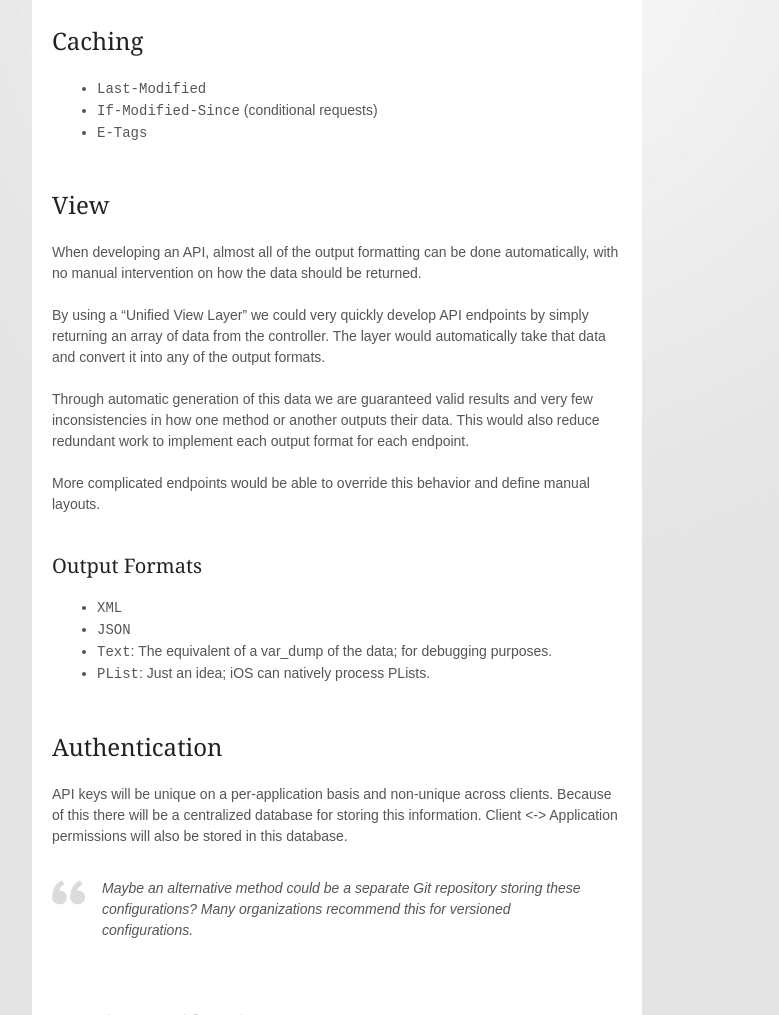
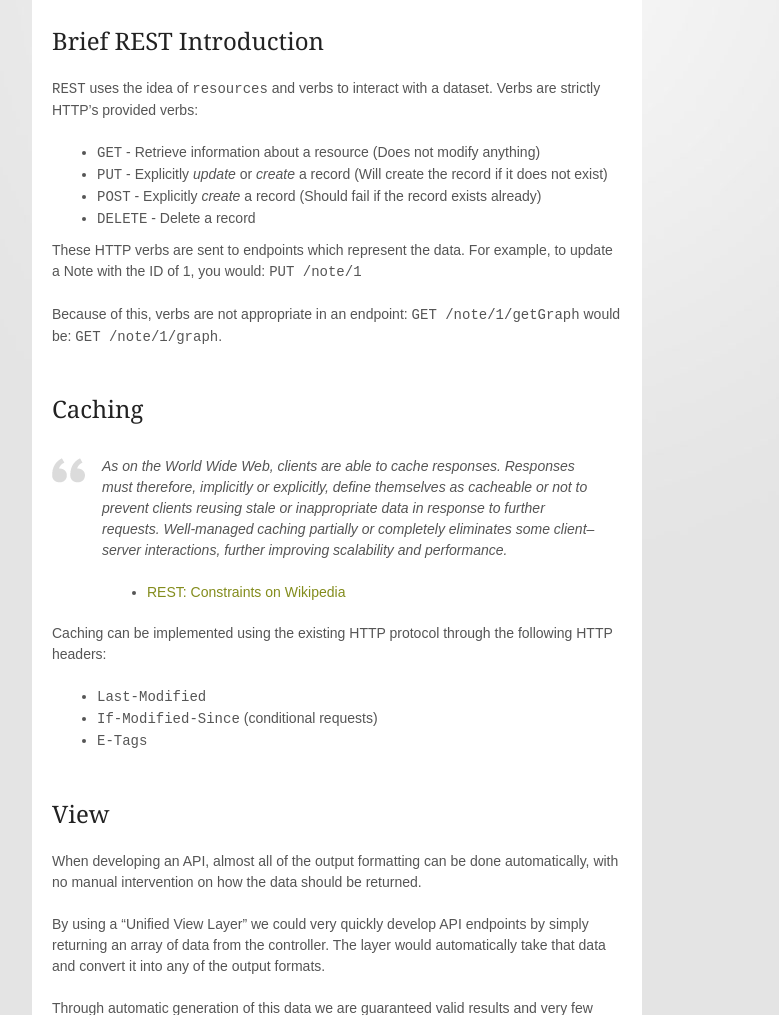
Before and after one commit to grahamc/grahamc.github.com, a Jekyll site: the page built from documents/api.markdown, in a window 1280 px wide and 1400 px high. Shown: the part 385-1400 px from the top of the window, without its empty margins (138-917 px from the left). Built offline with Jekyll 4.4.1, drawn with Linux system fonts in a browser that asks for light colours.

Commit message:
Adding a caching note, and updating the copyright.

```diff
--- a/_layouts/base.html
+++ b/_layouts/base.html
@@ -33,7 +33,7 @@ ribbon: false
 			{{ content }}
 
 			<div id="footer">
-				<p>&copy; 2010 Graham Christensen. All Rights Reserved. <a href="http://github.com/grahamc/grahamc.com">Fork me on GitHub</a></p>
+				<p>&copy; 2011 Graham Christensen. All Rights Reserved. <a href="http://github.com/grahamc/grahamc.com">Fork me on GitHub</a></p>
 			</div>
 		</div>
 		<script type="text/javascript">
--- a/documents/api.markdown
+++ b/documents/api.markdown
@@ -3,9 +3,27 @@ layout: code
 title: API Considerations
 ---
 
-<img src="http://hueniverse.com/wp-content/uploads/2007/12/My-Endpoints-300x267.png" alt="My Endpoint: Let me show you them." />
+
+![My Endpoints: Let me show you them'](http://hueniverse.com/wp-content/uploads/2007/12/My-Endpoints-300x267.png)
+
+### Brief REST Introduction
+`REST` uses the idea of `resources` and verbs to interact with a dataset. Verbs are strictly HTTP's provided verbs:
+
+- `GET` - Retrieve information about a resource (Does not modify anything)
+- `PUT` - Explicitly *update* or *create* a record (Will create the record if it does not exist)
+- `POST` - Explicitly *create* a record (Should fail if the record exists already)
+- `DELETE` - Delete a record
+
+These HTTP verbs are sent to endpoints which represent the data. For example, to update a Note with the ID of 1, you would: `PUT /note/1`
+
+Because of this, verbs are not appropriate in an endpoint: `GET /note/1/getGraph` would be: `GET /note/1/graph`.
 
 ### Caching
+> As on the World Wide Web, clients are able to cache responses. Responses must therefore, implicitly or explicitly, define themselves as cacheable or not to prevent clients reusing stale or inappropriate data in response to further requests. Well-managed caching partially or completely eliminates some client–server interactions, further improving scalability and performance.
+> - [REST: Constraints on Wikipedia](http://en.wikipedia.org/wiki/REST#Constraints)
+
+Caching can be implemented using the existing HTTP protocol through the following HTTP headers:
+
 - `Last-Modified`
 - `If-Modified-Since` (conditional requests)
 - `E-Tags`
```
